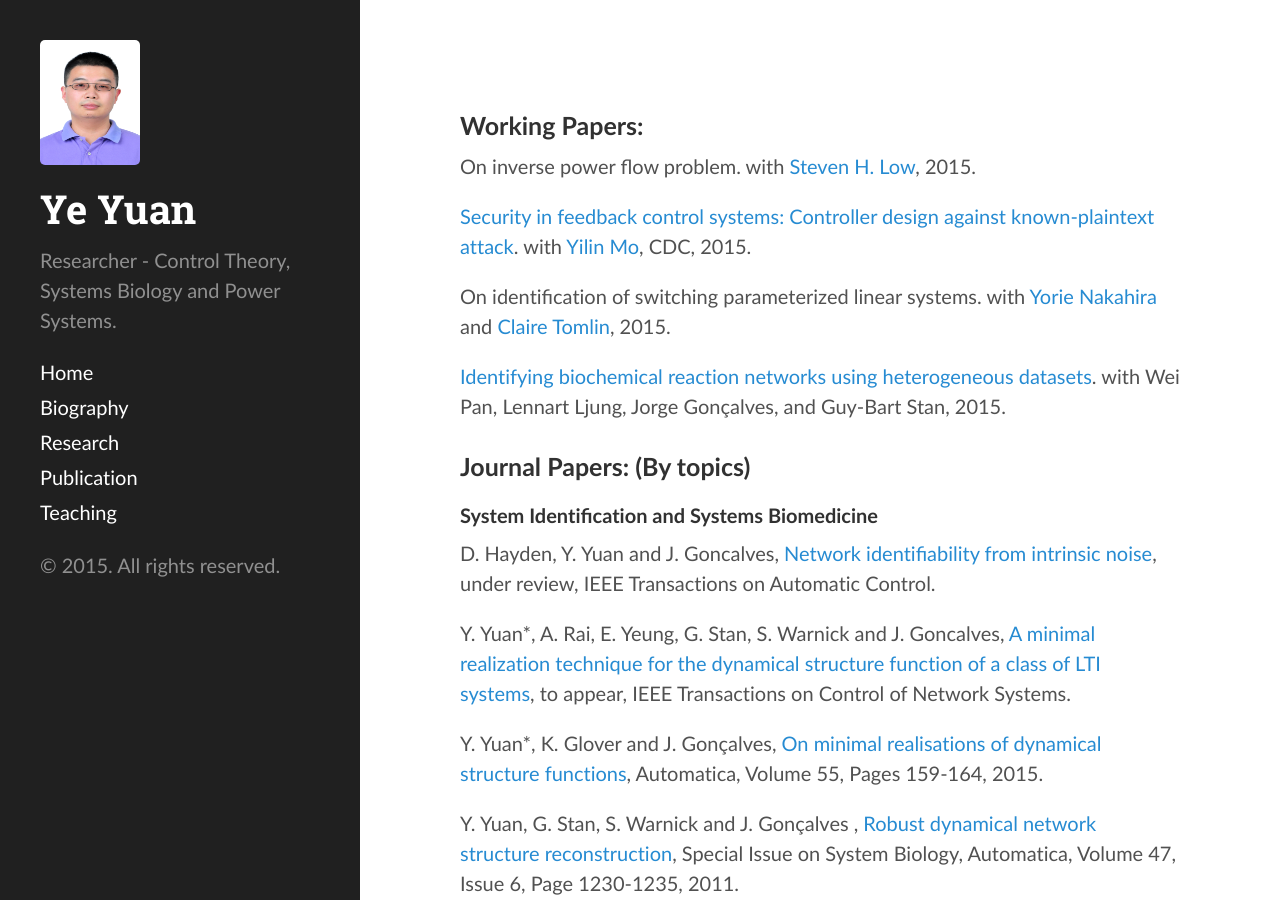
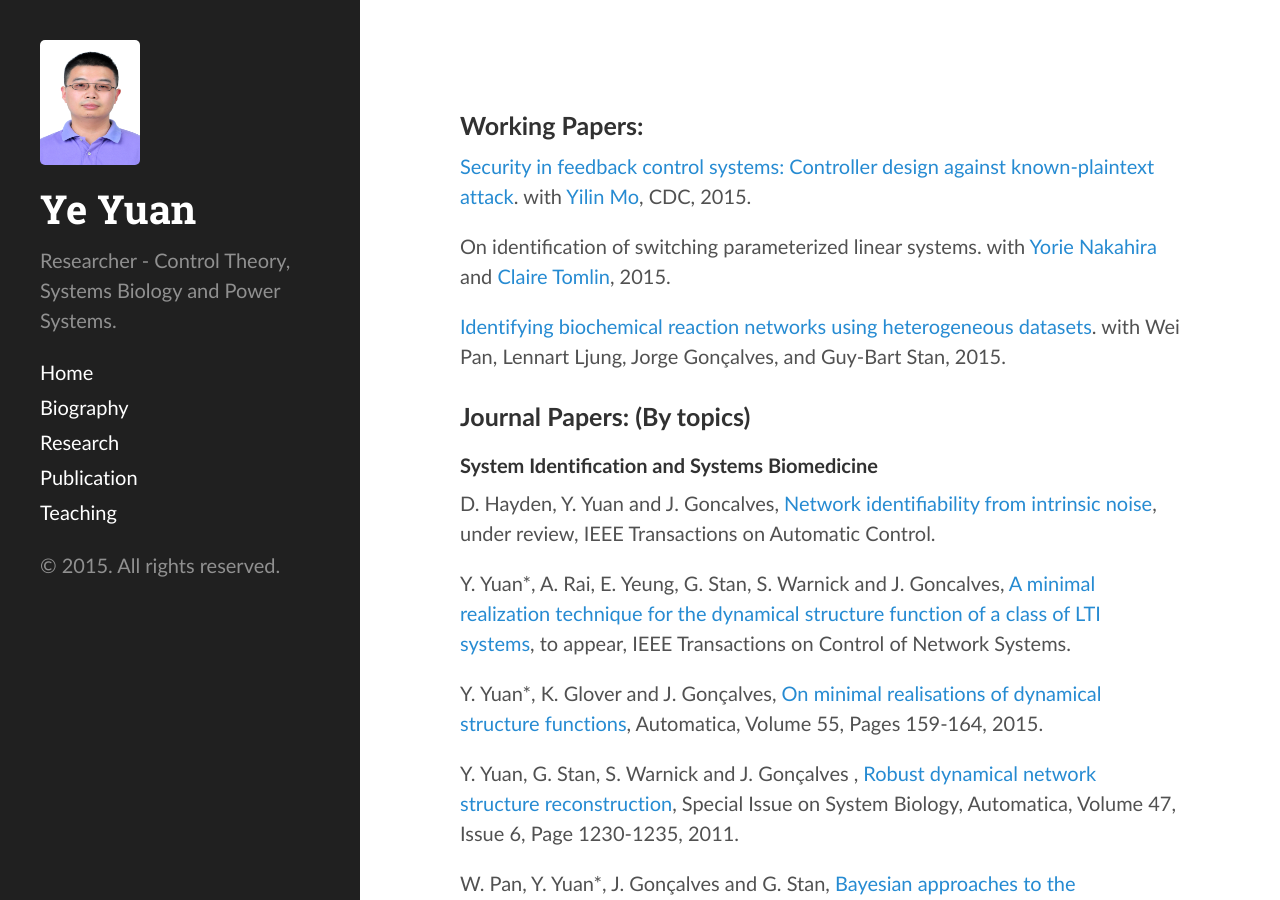
Before and after one commit to yy311/yy311.github.io, a Jekyll site: the page built from publication.md, in a window 1280 px wide and 900 px high. Built offline with Jekyll 4.4.1, drawn with Linux system fonts in a browser that asks for light colours.

Commit message:
Update publication.md

```diff
--- a/publication.md
+++ b/publication.md
@@ -4,7 +4,7 @@ layout: page
 
 ###Working Papers:
 
-On inverse power flow problem. with [Steven H. Low](http://netlab.caltech.edu/~slow/), 2015.
+<!--On inverse power flow problem. with [Steven H. Low](http://netlab.caltech.edu/~slow/), 2015. -->
 
 [Security in feedback control systems: Controller design against known-plaintext attack](https://www.authorea.com/users/62980/articles/74733). with [Yilin Mo](http://yilinmo.github.io/), CDC, 2015.
 
```
